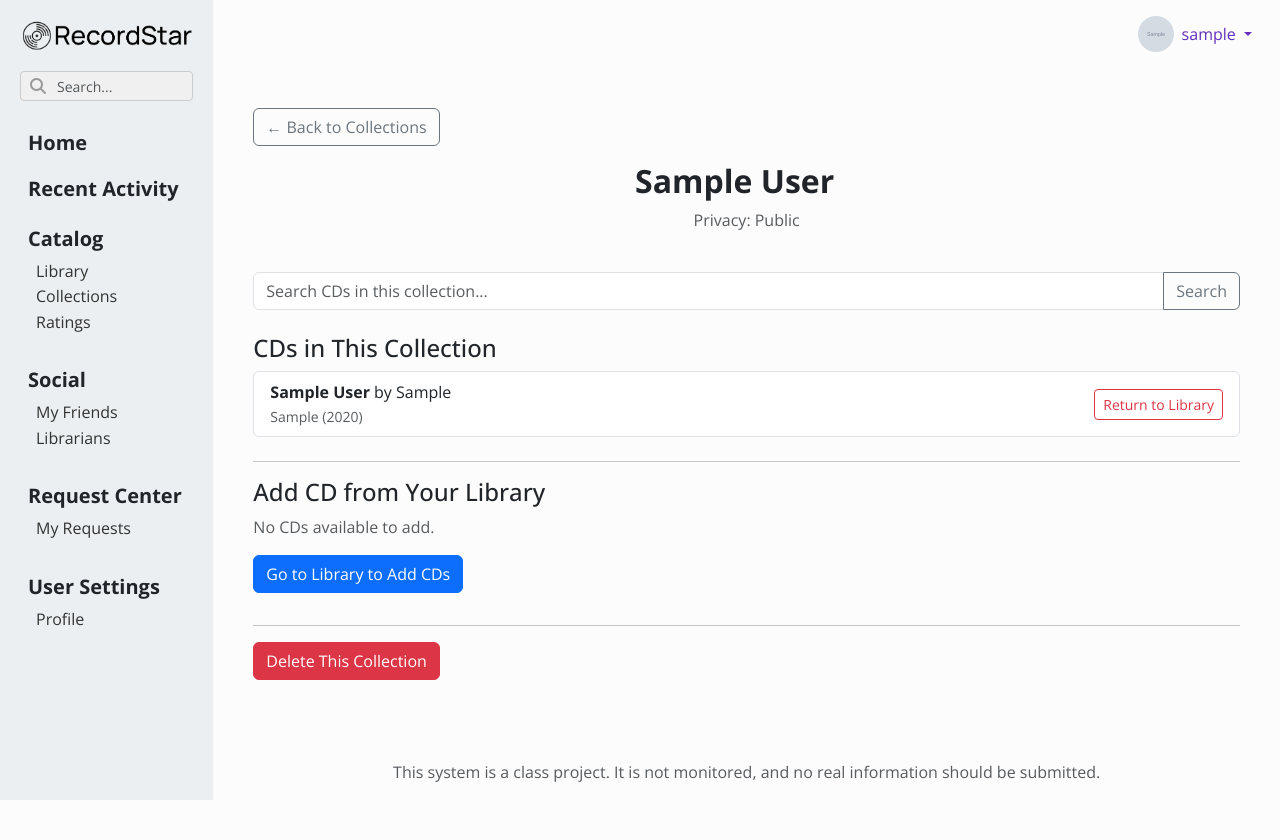
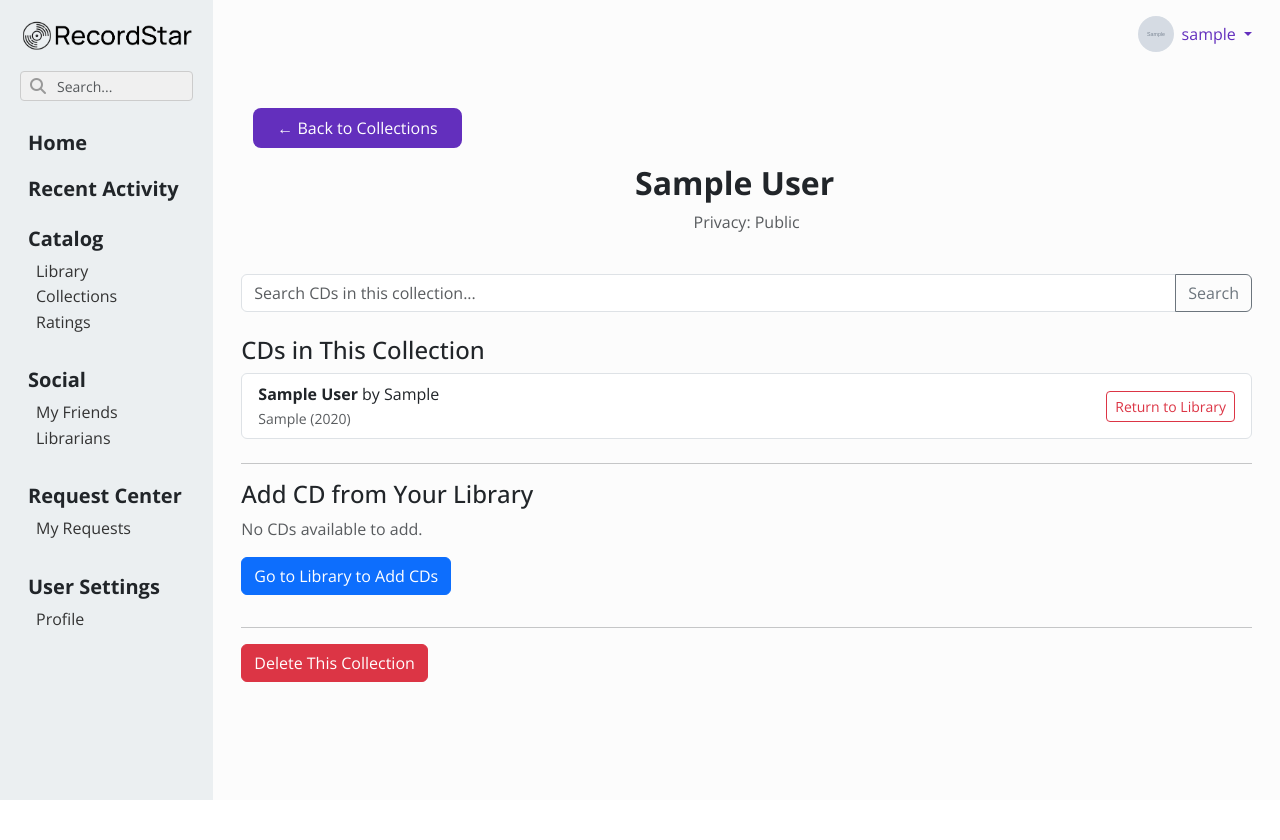
Before and after one commit to nnnguyenj/recordstar, a Django app: page /collection/1/ in a window 1280 px wide. Shown: the top 840 px of the page. Before the commit the page ends 800 px from the top, so only its background shows below. Run offline with Django 5.2, Linux system fonts and the light colour scheme; a user stored in the database is signed in; tables that the repository leaves empty hold one stand-in row (values such as "Sample post"); grey boxes marked "Sample" are stand-in pictures; some libraries are stand-ins or nearby versions.

Commit message:
changes in design

```diff
--- a/users/templates/users/collection_detail.html
+++ b/users/templates/users/collection_detail.html
@@ -7,7 +7,7 @@
 <div class="container mt-4">
   <!-- Back Button -->
   <div class="mb-3">
-    <a href="{% url 'collection' %}" class="btn btn-outline-secondary">&larr; Back to Collections</a>
+    <a href="{% url 'collection' %}" class="btn custom-btn"> &larr; Back to Collections</a>  </div>
   </div>
 
   <!-- Header with Title and Privacy -->
@@ -153,6 +153,21 @@
     visibility: visible;
     opacity: 1;
   }
+  .custom-btn {
+    background-color: #632fbd;    /* deep purple */
+    color: white;
+    border: none;
+    border-radius: 8px;
+    padding: 0.5rem 1.5rem;
+    transition: background-color 0.3s ease, transform 0.2s ease;
+  }
+
+  .custom-btn:hover {
+    background-color: #7B3FE4;    /* lighter purple on hover */
+    transform: scale(1.05);
+    color: white;
+  }
+
 </style>
 
 <script>
--- a/users/templates/users/dashboard.html
+++ b/users/templates/users/dashboard.html
@@ -17,7 +17,7 @@
   <!-- Collections -->
   {% if collections %}
     <h3 class="text-center mb-4">Your Collections</h3>
-    <div class="row row-cols-2 row-cols-sm-3 row-cols-md-4 g-4">
+    <div class="row row-cols-1 row-cols-md-2 row-cols-lg-3 row-cols-xl-4 g-4"">
       {% for collection in collections %}
         {% if collection.is_public %}
           <!-- Public -->
--- a/users/views.py
+++ b/users/views.py
@@ -570,20 +570,27 @@ def delete_rating(request, rating_id):
     return redirect('ratings')
 
 @login_required
-def add_cd_to_collection(request, collection_id, cd_id):
-    collection = get_object_or_404(Collection, id=collection_id)
+def add_cd_to_collection(request, cd_id):
+    if request.method == "POST":
+        collection_id = request.POST.get("collection_id")
 
-    cd = get_object_or_404(CD, id=cd_id)
+        if not collection_id:
+            # Handle missing collection_id gracefully
+            return redirect("library")
 
-    if request.method == "POST":
-        #if adding to a private collection, remove from other collections first
+        collection = get_object_or_404(Collection, id=collection_id)
+        cd = get_object_or_404(CD, id=cd_id)
+
+        # Special handling for private collections
         if not collection.is_public:
             cd.collections.clear()
 
         collection.cds.add(cd)
-        messages.success(request, f"Added '{cd.title}' to collection '{collection.name}'.")
 
-    return redirect('public_item', cd_id=cd_id)
+        return redirect("collection_detail", collection_id=collection.id)
+
+    # Redirect or handle non-POST requests appropriately
+    return redirect("library")
 
 @login_required
 def create_collection_with_cd(request, cd_id):
```
